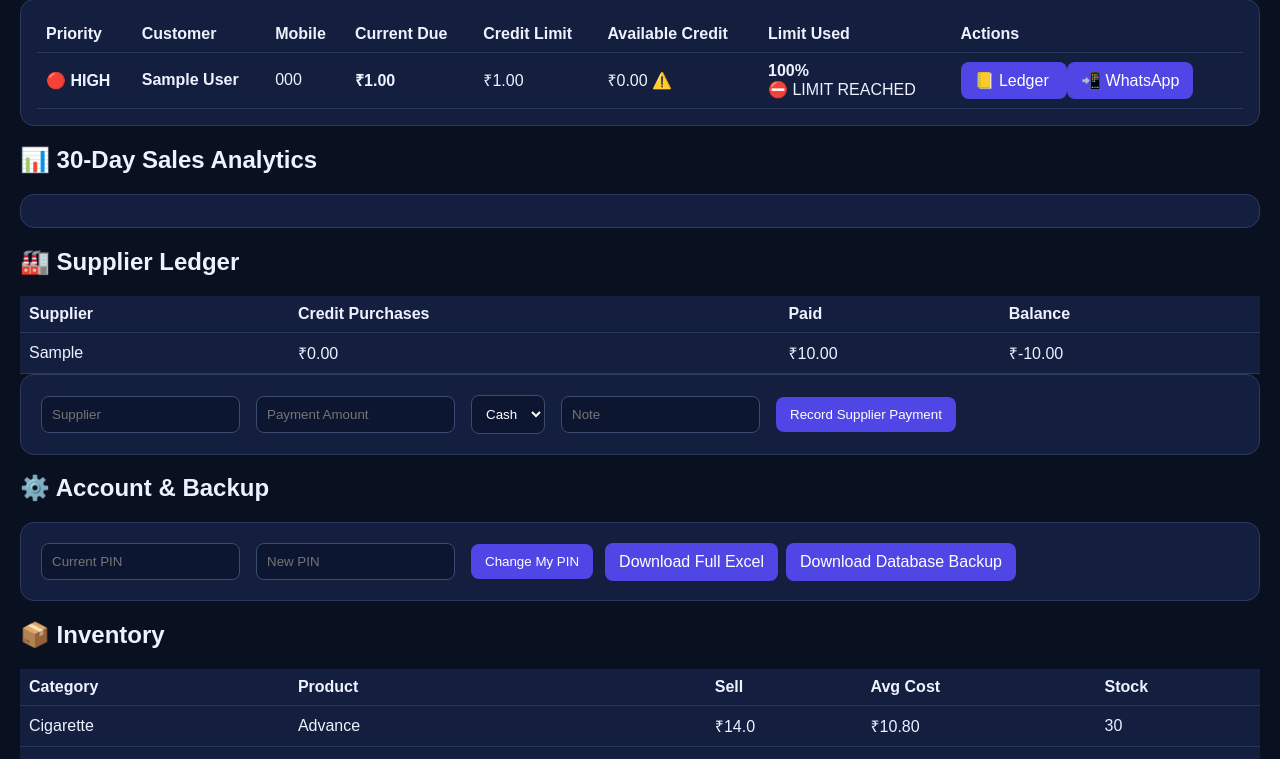
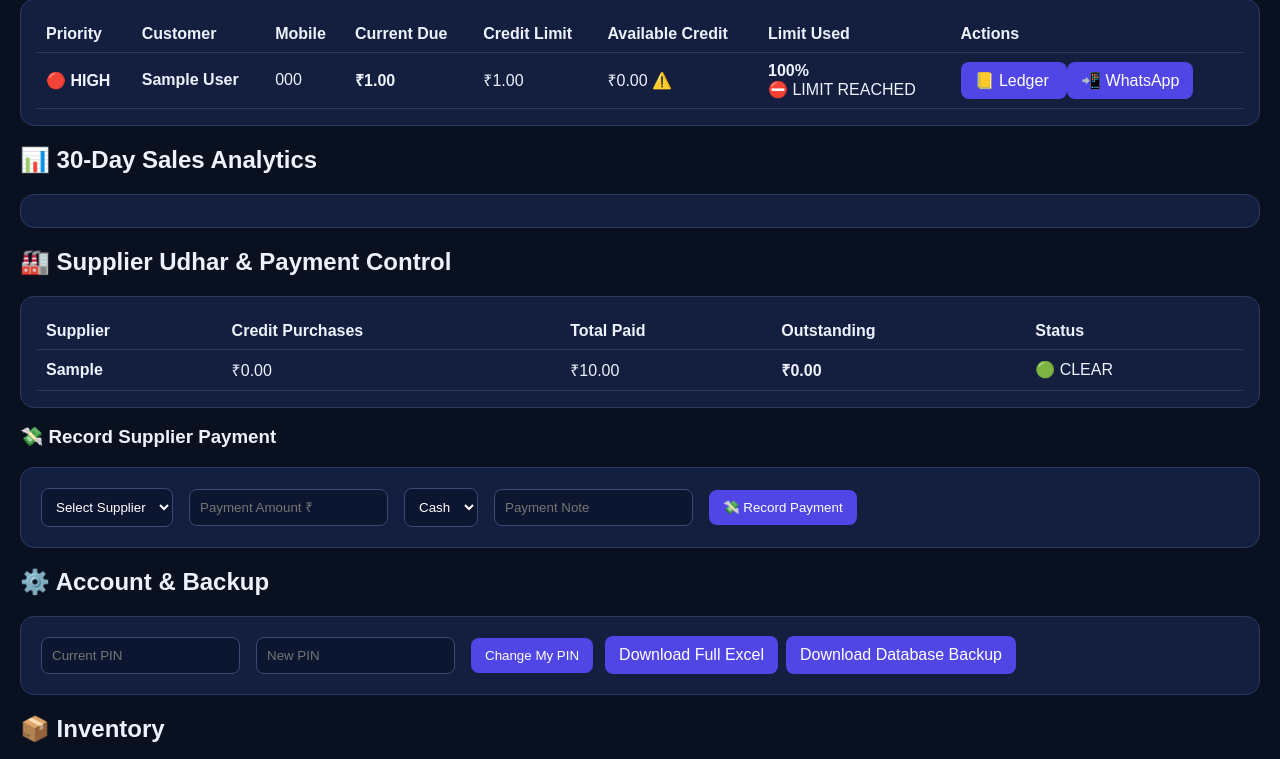
Before and after one commit to Vivekarya8/gamepay-cafe-os, a Flask app: page /dashboard in a window 1280 px wide. Shown: the part 1411-2170 px from the top of the page. Run offline with Flask 3, Linux system fonts and the light colour scheme; the visitor is signed in with stand-in values (Sample User, id 1); data comes from the database, SQL or seed files in the repository; tables that the repository leaves empty hold one stand-in row (values such as "Sample post"); some libraries are stand-ins or nearby versions.

Commit message:
Update dashboard.html

```diff
--- a/Gamepay_Cafe_OS_V7_PWA_Complete/templates/dashboard.html
+++ b/Gamepay_Cafe_OS_V7_PWA_Complete/templates/dashboard.html
@@ -200,11 +200,113 @@
 </div><h2>📊 30-Day Sales Analytics</h2>
 <div class="panel"><div id="bars">{% for d in daily|reverse %}<div class="barrow"><span>{{d.day}}</span><div class="bar" data-v="{{d.sales}}"></div><b>₹{{"%.0f"|format(d.sales)}}</b></div>{% endfor %}</div></div>
 <script>let bs=[...document.querySelectorAll(".bar")],mx=Math.max(1,...bs.map(x=>+x.dataset.v));bs.forEach(x=>x.style.width=(+x.dataset.v/mx*100)+"%")</script>
+<h2>🏭 Supplier Udhar & Payment Control</h2>
 
-<h2>🏭 Supplier Ledger</h2>
-<table><tr><th>Supplier</th><th>Credit Purchases</th><th>Paid</th><th>Balance</th></tr>
-{% for s in suppliers %}{% set paid=supplier_paid.get(s.supplier,0) %}<tr><td>{{s.supplier}}</td><td>₹{{"%.2f"|format(s.credit)}}</td><td>₹{{"%.2f"|format(paid)}}</td><td>₹{{"%.2f"|format(s.credit-paid)}}</td></tr>{% endfor %}</table>
-<form action="/supplier-payment" method="post" class="panel row"><input name="supplier" placeholder="Supplier" required><input name="amount" type="number" step=".01" placeholder="Payment Amount" required><select name="mode"><option>Cash</option><option>UPI</option></select><input name="note" placeholder="Note"><button>Record Supplier Payment</button></form>
+<div class="panel">
+<div style="overflow-x:auto;">
+
+<table>
+<tr>
+    <th>Supplier</th>
+    <th>Credit Purchases</th>
+    <th>Total Paid</th>
+    <th>Outstanding</th>
+    <th>Status</th>
+</tr>
+
+{% for s in suppliers %}
+
+{% set paid = supplier_paid.get(s.supplier, 0) %}
+{% set balance = s.credit - paid %}
+
+<tr>
+
+    <td>
+        <b>{{ s.supplier }}</b>
+    </td>
+
+    <td>
+        ₹{{ "%.2f"|format(s.credit) }}
+    </td>
+
+    <td>
+        ₹{{ "%.2f"|format(paid) }}
+    </td>
+
+    <td>
+        <b>
+        {% if balance > 0 %}
+            ₹{{ "%.2f"|format(balance) }}
+        {% else %}
+            ₹0.00
+        {% endif %}
+        </b>
+    </td>
+
+    <td>
+        {% if balance > 0 %}
+            🔴 PAYMENT DUE
+        {% else %}
+            🟢 CLEAR
+        {% endif %}
+    </td>
+
+</tr>
+
+{% endfor %}
+
+</table>
+
+</div>
+</div>
+
+
+<h3>💸 Record Supplier Payment</h3>
+
+<form action="/supplier-payment" method="post" class="panel row">
+
+    <select name="supplier" required>
+        <option value="">Select Supplier</option>
+
+        {% for s in suppliers %}
+
+            {% set paid = supplier_paid.get(s.supplier, 0) %}
+            {% set balance = s.credit - paid %}
+
+            {% if balance > 0 %}
+            <option value="{{ s.supplier }}">
+                {{ s.supplier }} — Due ₹{{ "%.2f"|format(balance) }}
+            </option>
+            {% endif %}
+
+        {% endfor %}
+
+    </select>
+
+    <input
+        name="amount"
+        type="number"
+        min="0.01"
+        step="0.01"
+        placeholder="Payment Amount ₹"
+        required
+    >
+
+    <select name="mode" required>
+        <option value="Cash">Cash</option>
+        <option value="UPI">UPI</option>
+    </select>
+
+    <input
+        name="note"
+        placeholder="Payment Note"
+    >
+
+    <button type="submit">
+        💸 Record Payment
+    </button>
+
+</form>
 
 <h2>⚙️ Account & Backup</h2><div class="panel row">
 <form action="/change-pin" method="post" class="row"><input name="old" type="password" placeholder="Current PIN"><input name="new" type="password" placeholder="New PIN"><button>Change My PIN</button></form>
```
